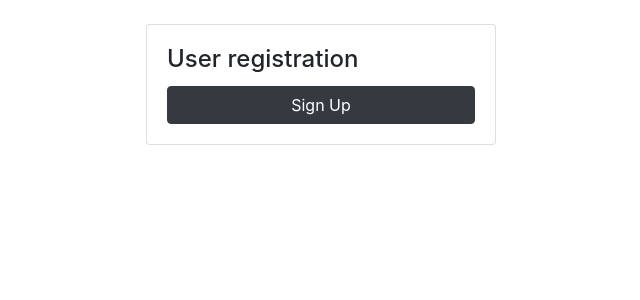
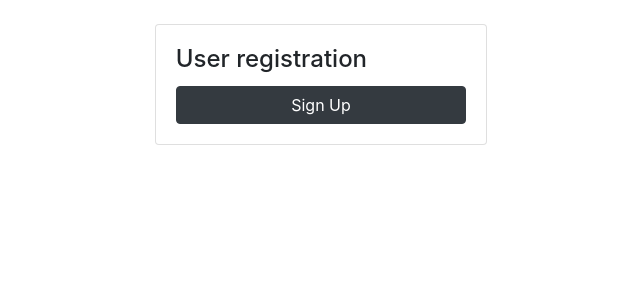
Before and after one commit to valentynvasylkivskyi/RealPrice, a Django app: template myapp/templates/registration/signup.html in a window 1280 px wide. Shown: the part 56-356 px from the top of the page, without its empty margins (319-959 px from the left). Run offline with Django 3.2, Linux system fonts and the light colour scheme; the template is opened without the code that fills it, so the values that code supplies are empty; some libraries are stand-ins or nearby versions.

Commit message:
edit template

```diff
--- a/myapp/static/myapp/myapp.css
+++ b/myapp/static/myapp/myapp.css
@@ -1,4 +1,3 @@
-
 .card-img-top {
     width: 100%;
     height: 20vh;
--- a/myapp/templates/myapp/base.html
+++ b/myapp/templates/myapp/base.html
@@ -14,6 +14,16 @@
         <link rel="stylesheet" href="https://stackpath.bootstrapcdn.com/bootstrap/4.4.1/css/bootstrap.min.css" integrity="sha384-Vkoo8x4CGsO3+Hhxv8T/Q5PaXtkKtu6ug5TOeNV6gBiFeWPGFN9MuhOf23Q9Ifjh" crossorigin="anonymous">
 
         <title> Отслеживание реальной стоимости товаров в интернет-магазинах</title>
+
+        <style>
+            body {
+                margin: 0;
+            }
+
+            .row {
+                margin: 0 1%;
+            }
+        </style>
     </head>
 
     <body>
```
